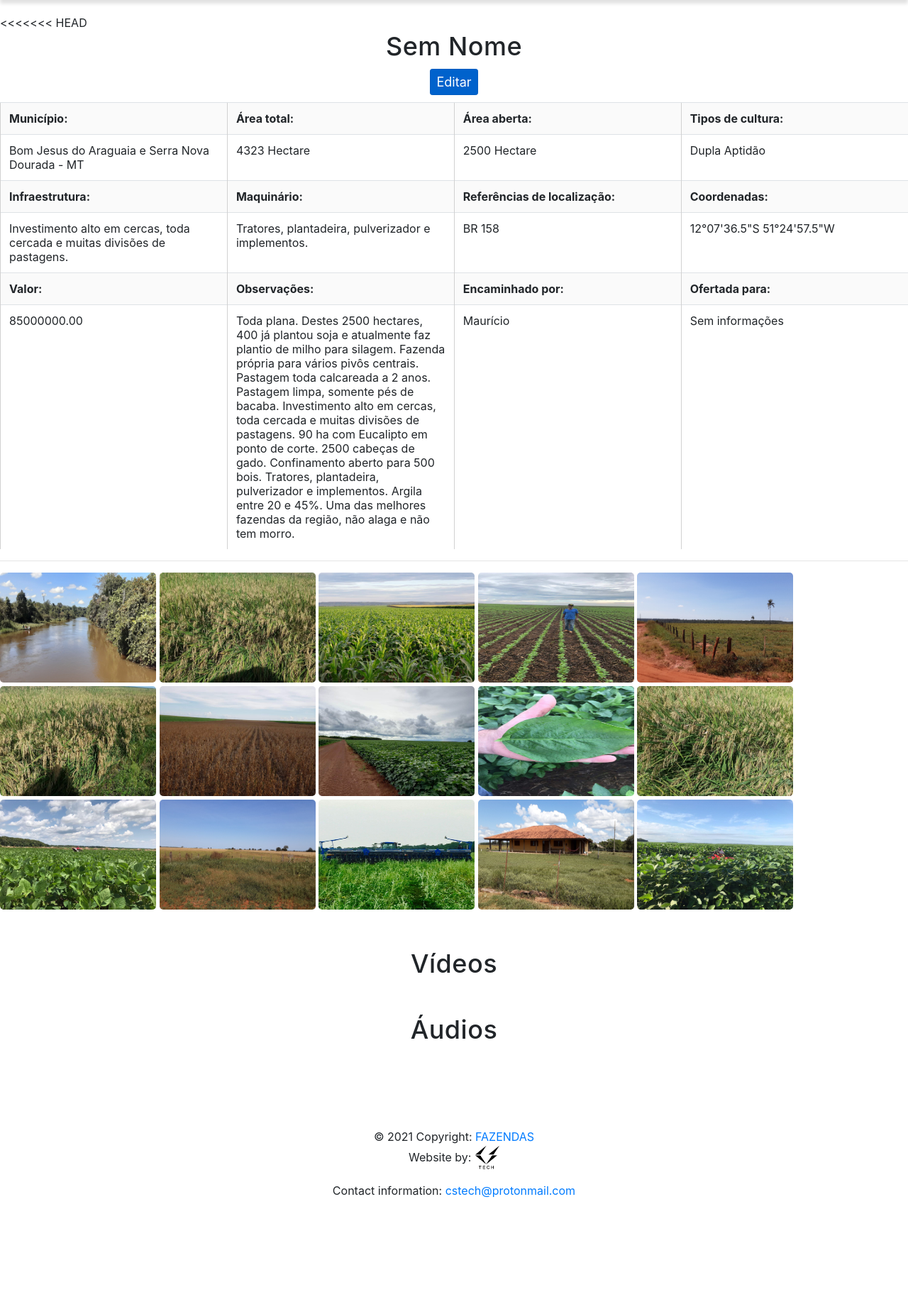
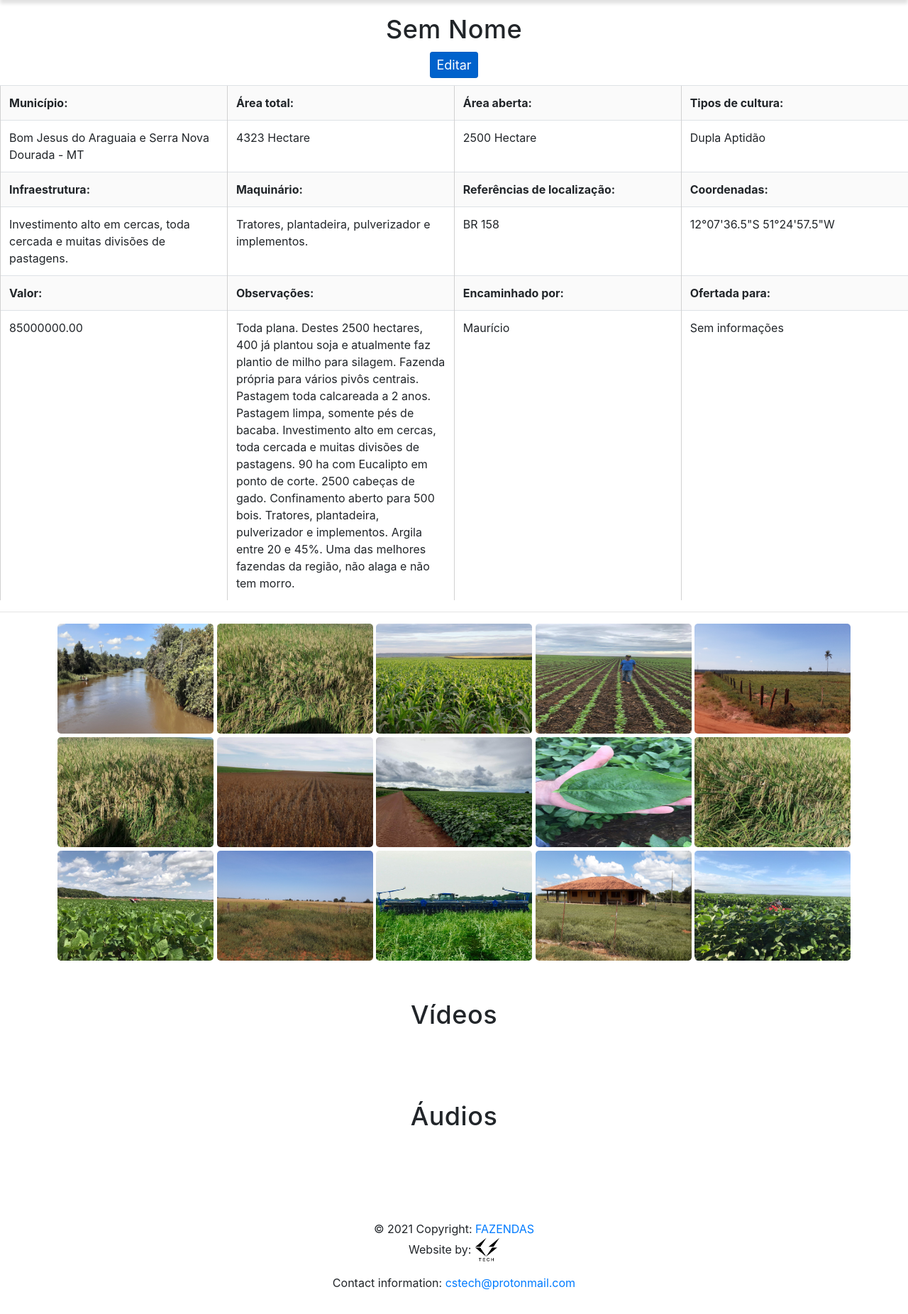
Before and after one commit to CTECHSUL/Fazendas, a Django app: page /fazenda_view/2 in a window 1280 px wide. Shown: the part 130-1982 px from the top of the page at 71% size. Before the commit the page ends 1818 px from the top, so only its background shows below. Run offline with Django 3.2, Linux system fonts and the light colour scheme; data comes from the database, SQL or seed files in the repository; some libraries are stand-ins or nearby versions.

Commit message:
class video_fazenda

```diff
--- a/cadastro/static/css/modal.css
+++ b/cadastro/static/css/modal.css
@@ -1,4 +1,3 @@
-<<<<<<< HEAD
 .body_content {
   width: 100%;
   text-align: center;
@@ -31,11 +30,10 @@
   margin-bottom: 5px;
 
 }
+.video_fazenda {
+  vertical-align: middle;
+}
 
-.video_fazenda{
-
-
-}
 
 /* Add a hover effect (blue shadow) */
 .img_fazendas:hover {
@@ -134,3 +132,4 @@
   border-radius: 5px;
   cursor: pointer;
   transition: 0.3s;
+}
--- a/cadastro/templates/cadastro/fazenda_view.html
+++ b/cadastro/templates/cadastro/fazenda_view.html
@@ -1,4 +1,3 @@
-<<<<<<< HEAD
 {% extends 'cadastro/base.html' %}
 
 {% block content %}
```
